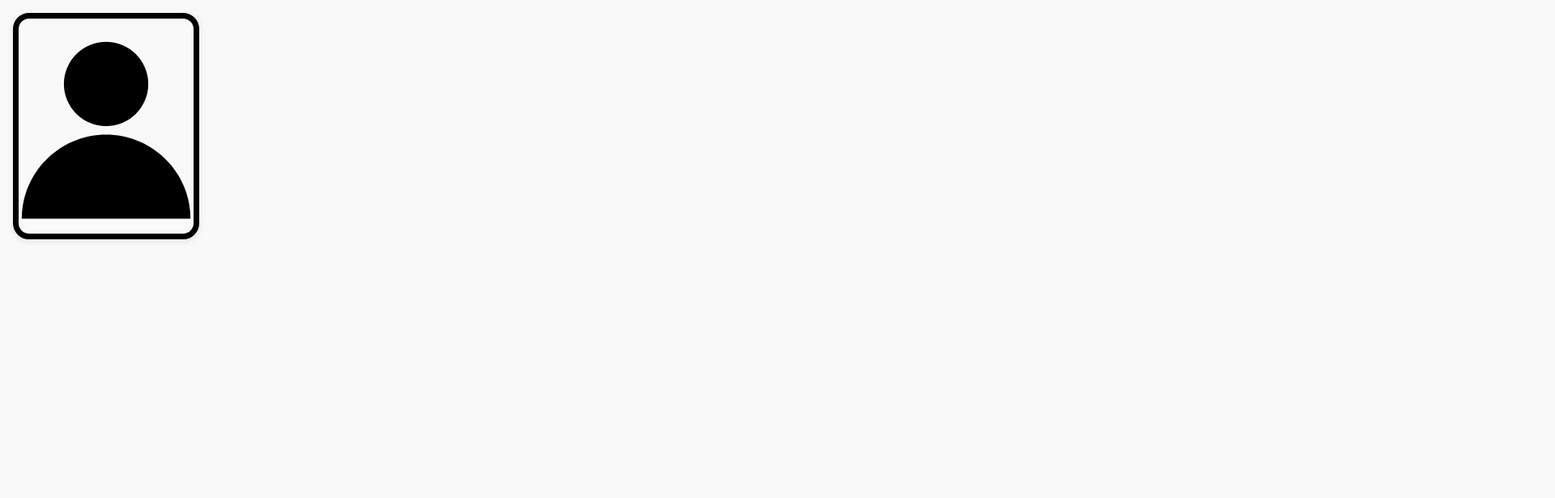
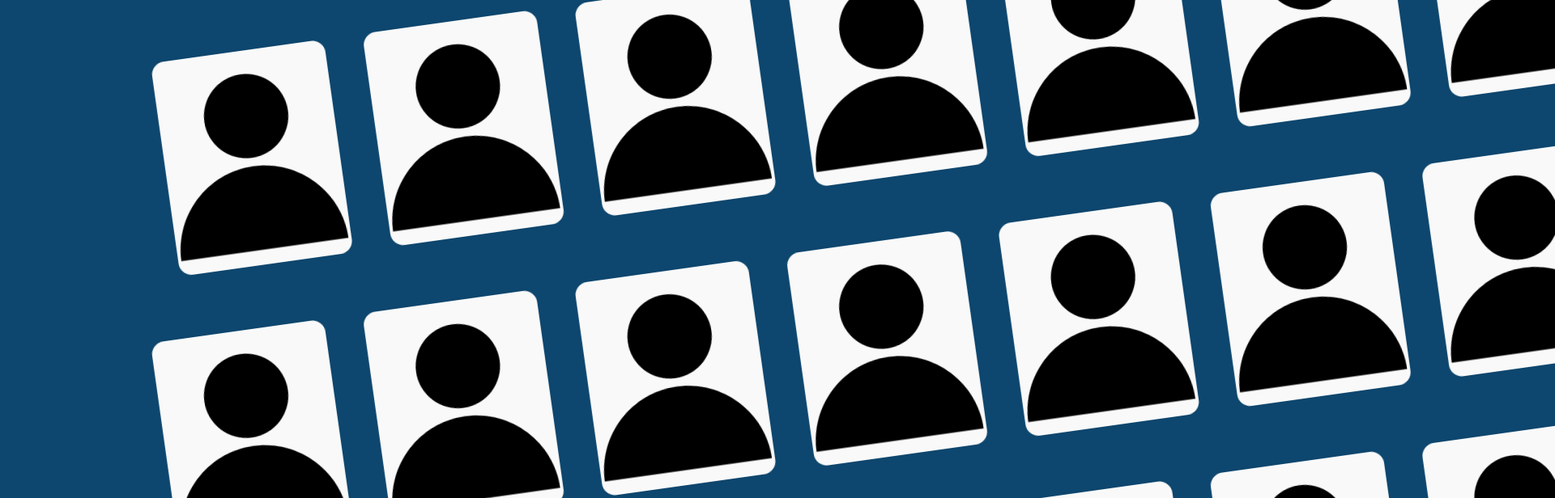
Before and after one commit to Apalian/portfolio, a React (Create React App) app: page / in a window 1280 px wide. Shown: the top 616 px of the page at 81% size, 1920 px wide, since content can reach past the window. Built offline with nearby package versions, Linux system fonts and the light colour scheme.

Commit message:
feat! : ad CardRow components with css

```diff
--- a/package.json
+++ b/package.json
@@ -7,6 +7,7 @@
     "@testing-library/jest-dom": "^5.17.0",
     "@testing-library/react": "^13.4.0",
     "@testing-library/user-event": "^13.5.0",
+    "framer-motion": "^11.15.0",
     "react": "^18.3.1",
     "react-dom": "^18.3.1",
     "react-icons": "^5.2.1",
--- a/src/App.css
+++ b/src/App.css
@@ -7,7 +7,8 @@ body {
   margin: 0;
   padding: 0;
   box-sizing: border-box;
-  background-color: #f9f9f9;
+  background-color: #0d466e;
+  overflow: hidden;
 }
 
 .container {
--- a/src/App.js
+++ b/src/App.js
@@ -1,16 +1,25 @@
-// App.js
 import React from 'react';
-import './App.css';
-import Card from './components/Card/Card';
+import './App.css'
+import CardRow from './components/CardRow/CardRow';
 
+const cardsData = [
+    { title: "1", image: "/about-me.svg" },
+    { title: "2", image: "/about-me.svg" },
+    { title: "3", image: "/about-me.svg" },
+    { title: "4", image: "/about-me.svg" },
+    { title: "5", image: "/about-me.svg" },
+    { title: "6", image: "/about-me.svg" },
+    { title: "7", image: "/about-me.svg" },
+];
 
 function App() {
     return (
         <div className="App">
-            <Card
-                title="Test"
-                image={"/about-me.svg"}
-                />
+            <main>
+                <CardRow cardsData={cardsData} delay={0}/>
+                <CardRow cardsData={cardsData} delay={1}/>
+                <CardRow cardsData={cardsData} delay={2}/>
+            </main>
         </div>
     );
 }
--- a/src/components/Card/Card.jsx
+++ b/src/components/Card/Card.jsx
@@ -1,15 +1,20 @@
 import React from 'react';
 import styles from './Card.module.css'
+import {motion} from "framer-motion";
 
-function Card({title = "Mon Projet",
-                  image = "url_vers_image"}) {
+function Card({title, image}) {
 
-    return(
-
-        <div className={styles.card}>
+    return (
+        <motion.div
+            className={styles.card}
+            whileHover={{
+                y: -10,
+                x: 10,
+                transition: {duration: 0.3}
+            }}
+        >
             <img className={styles.cardImage} src={image} alt={title}/>
-        </div>
-
+        </motion.div>
     );
 }
 
--- a/src/components/Card/Card.module.css
+++ b/src/components/Card/Card.module.css
@@ -2,9 +2,8 @@
 .card{
     background-color: #f9f9f9;
     overflow: hidden;
-    box-shadow: 0 2px 8px rgba(0,0,0,0.1);
-    border-radius: 20px;
-    border : 7px solid;
+
+    border-radius: 16px;
     width: 200px;
     height: 250px;
     display: flex;
@@ -15,6 +14,7 @@
     margin: 16px;
 }
 
+
 .cardImage{
     height: 100%;
 }
--- /dev/null
+++ b/src/components/CardRow/CardRow.jsx
@@ -0,0 +1,30 @@
+import React from "react";
+import { motion } from "framer-motion";
+import Card from "../Card/Card";
+import styles from "./CardRow.module.css";
+
+function CardRow({ cardsData, delay = 0 }) {
+    const screenWidth = window.innerWidth;
+
+    return (
+        <div className={styles.cardRow}>
+            {cardsData.map((data, index) => (
+                <motion.div
+                    variants={{
+                        loopMove: { x: [screenWidth, -50] }, // Mouvement boucle (droite -> gauche)
+                    }}
+                    animate={"loopMove"} // Passe à la boucle après la première animation
+                    transition={{
+                        duration: 5, // Durée différente selon l'étape
+                        ease: "linear",
+                        repeat:  Infinity , // Boucle uniquement dans la deuxième phase
+                    }}
+                >
+                    <Card title={data.title} image={data.image} />
+                </motion.div>
+                ))}
+</div>
+);
+}
+
+export default CardRow;
--- /dev/null
+++ b/src/components/CardRow/CardRow.module.css
@@ -0,0 +1,8 @@
+.cardRow{
+    display: flex;
+    gap: 16px;
+    transform: rotate(-8deg);
+    justify-content: center;
+    align-items: center;
+    margin-bottom: 48px;
+}
```
Also changed, not shown: 1 other file (tests, documents, lock files or other folders).
